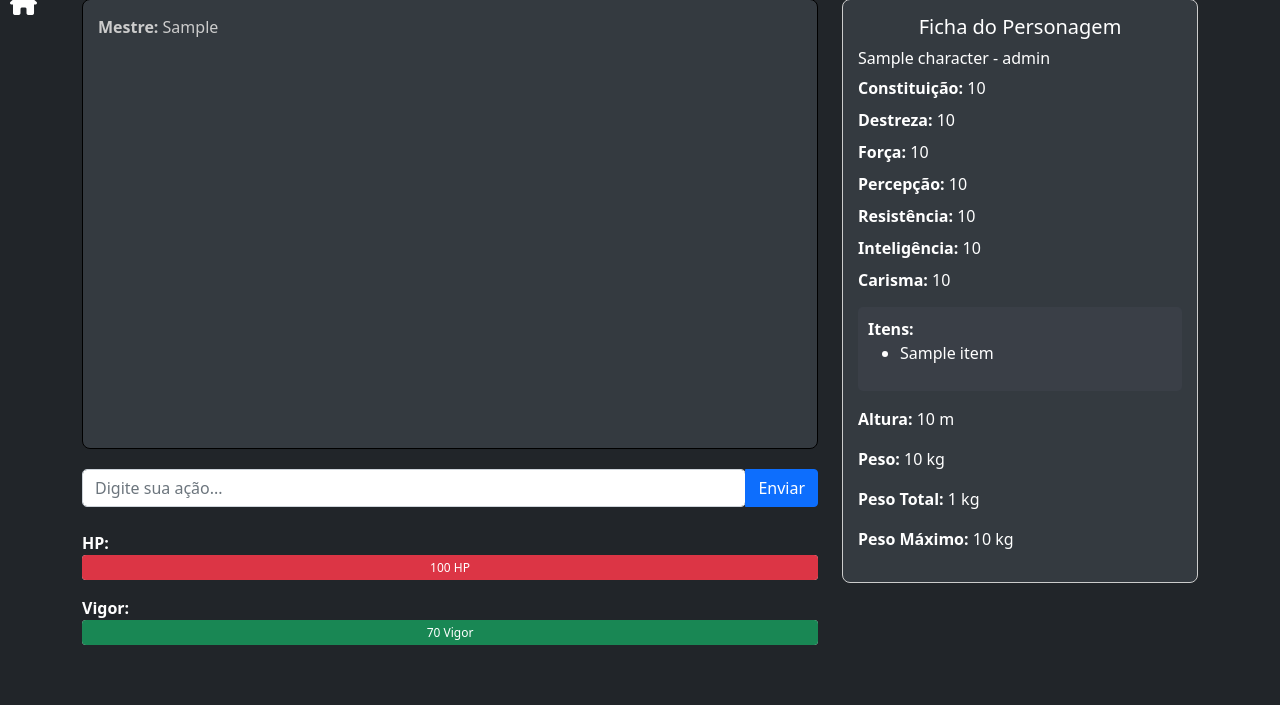
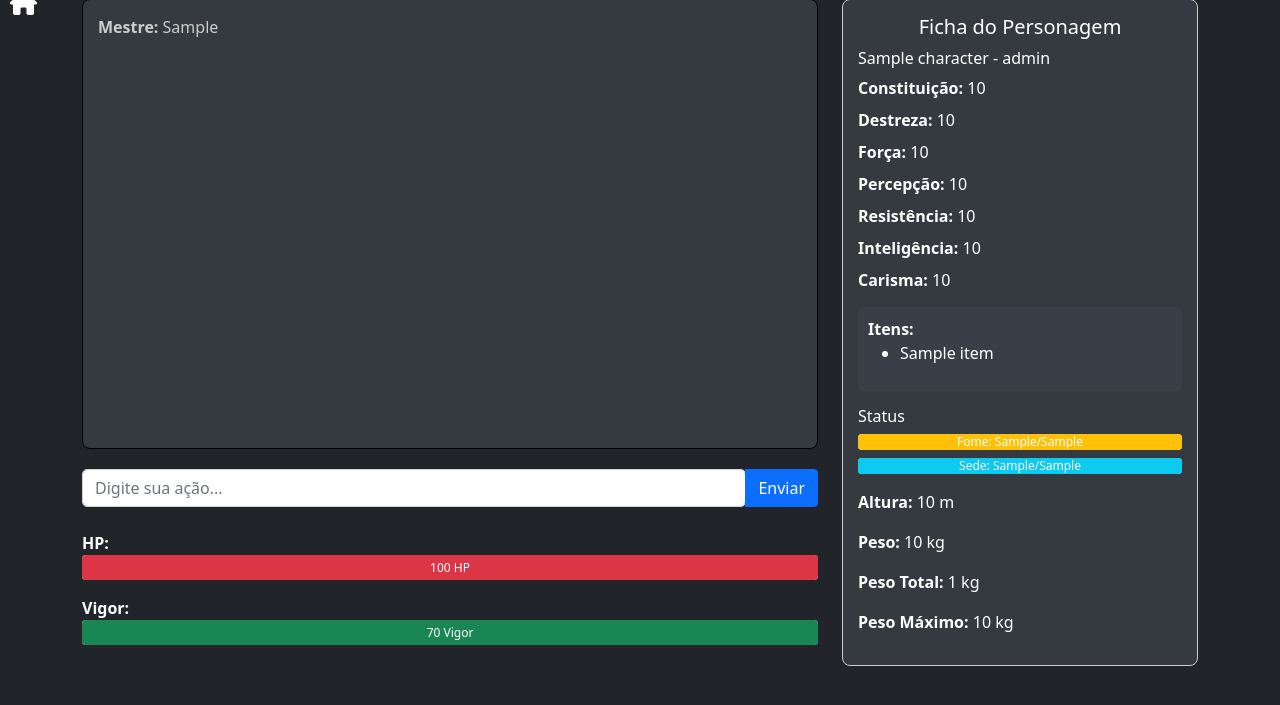
Before and after one commit to Pissolato32/AIDungeonRPG, a Flask app: template templates/aventura.html in a window 1280 px wide. Shown: the part 25-730 px from the top of the page. Run offline with Flask 3, Linux system fonts and the light colour scheme; the template is opened without the code that fills it: most values are stand-ins (such as "Sample title", 1, 10 or a date in 2020).

Commit message:
Assistant checkpoint: Adicionar sistema de hunger/thirst ao template aventura
Assistant generated file changes:
- templates/aventura.html: Adicionar barras de fome e sede

---

User prompt:

os outros templates ja foram atualizados para usar o sistema de hunger?

Replit-Commit-Author: Assistant
Replit-Commit-Session-Id: 3551e68b-35ea-4fee-be7e-e37524631c87

```diff
--- a/templates/aventura.html
+++ b/templates/aventura.html
@@ -181,6 +181,29 @@
                         {% endif %}
                     </div>
 
+                    <!-- Hunger and Thirst bars -->
+                    <div class="mt-3">
+                        <h6>Status</h6>
+                        <div class="progress mb-2">
+                            <div class="progress-bar bg-warning" role="progressbar"
+                                 style="width: {{ (character.current_hunger / character.max_hunger * 100) if character.current_hunger else 100 }}%"
+                                 aria-valuenow="{{ character.current_hunger }}"
+                                 aria-valuemin="0"
+                                 aria-valuemax="{{ character.max_hunger }}">
+                                Fome: {{ character.current_hunger }}/{{ character.max_hunger }}
+                            </div>
+                        </div>
+                        <div class="progress mb-3">
+                            <div class="progress-bar bg-info" role="progressbar"
+                                 style="width: {{ (character.current_thirst / character.max_thirst * 100) if character.current_thirst else 100 }}%"
+                                 aria-valuenow="{{ character.current_thirst }}"
+                                 aria-valuemin="0"
+                                 aria-valuemax="{{ character.max_thirst }}">
+                                Sede: {{ character.current_thirst }}/{{ character.max_thirst }}
+                            </div>
+                        </div>
+                    </div>
+
                     <div class="mt-3">
                         <p><strong>Altura:</strong> {{ character.height }} m</p>
                         <p><strong>Peso:</strong> {{ character.weight }} kg</p>
```
